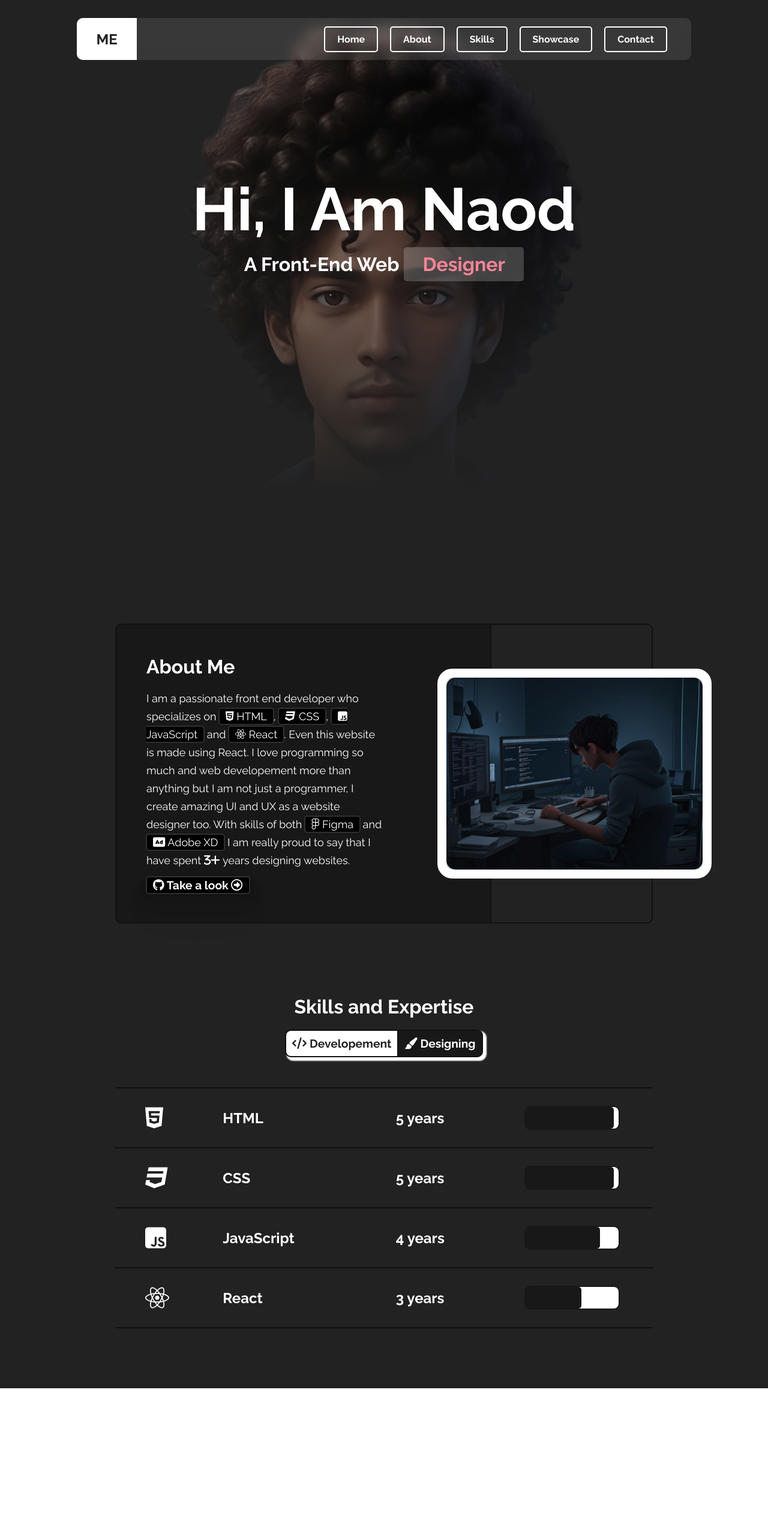
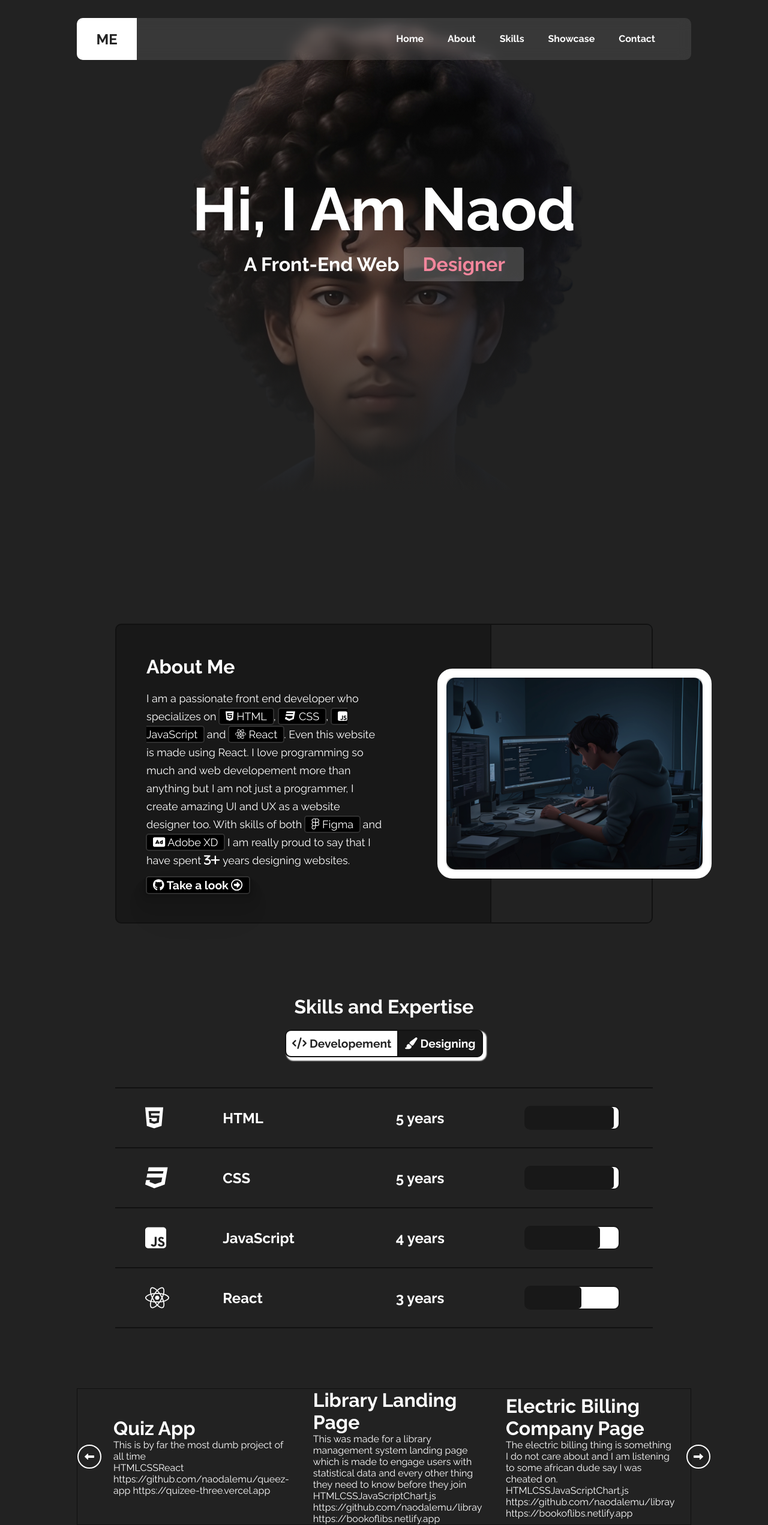
Before and after one commit to naodalemu/react-portfolio, a React (Vite) app: page / in a window 1280 px wide. Shown: the whole page at 60% size. Before the commit the page ends 2315 px from the top, so only its background shows below. Built offline with nearby package versions, Linux system fonts and the light colour scheme; grey boxes are pictures that could not be loaded.

Commit message:
Uuum this code doesn't actualluy work but I'm bored I am gonna go watch anime for a while

```diff
--- a/src/components/UI/MainNavigation.jsx
+++ b/src/components/UI/MainNavigation.jsx
@@ -3,7 +3,7 @@ import classes from "./MainNavigation.module.css"
 function MainNavigation() {
     return (
         <div className={classes.container}>
-            <h2 className={classes.logo}>ME</h2>
+            <span className={classes.logo}>ME</span>
             <ul className={classes.navContainer}>
                 <a href="#home">
                     <li className={classes.navbarLink}>Home</li>
--- a/src/components/UI/MainNavigation.module.css
+++ b/src/components/UI/MainNavigation.module.css
@@ -20,19 +20,28 @@
 }
 
 .navbarLink {
-  margin-left: 20px;
-  padding: 10px 20px;
-  border: 2px solid var(--primary-inverted);
+  margin: 10px 20px;
+  padding-bottom: 2px;
   font-weight: bold;
   border-radius: 5px;
   cursor: pointer;
+  position: relative;
 }
 
-.navbarLink:hover {
-  background: var(--primary-inverted);
-  color: var(--primary);
-  box-shadow: rgba(0, 0, 0, 0.35) 0px 5px 15px;
-  border: 2px solid var(--primary-inverted);
+.navbarLink::before{
+  content: "";
+  display: block;
+  width: 0%;
+  height: 2px;
+  background: white;
+  position: absolute;
+  left: 0px;
+  bottom: 0px;
+  transition: ease-out 300ms;
+}
+
+.navbarLink:hover::before {
+  width: 100%;
 }
 
 .navbarLink:active {
@@ -49,6 +58,8 @@
   justify-content: center;
   height: 70px;
   width: 100px;
+  font-size: 24px;
+  font-weight: bold;
 }
 
 a {
--- /dev/null
+++ b/src/components/UI/Projects.jsx
@@ -0,0 +1,23 @@
+import classes from "./Projects.module.css";
+import Quiz from "../../assets/images/darkDev.jpg"
+import Library from "../../assets/images/naod.png"
+
+function Projects(props) {
+    return (
+        <div className={classes.project}>
+            <div className={classes.imageContainer} style={{background: `url(${props.image})`}}></div>
+            <div className={classes.explanationContainer}>
+                <div className={classes.projectExplanation}>
+                    <h1 className={classes.projectName}>{props.name}</h1>
+                    <p className={classes.projectDesc}>{props.description}</p>
+                </div>
+                <div className={classes.projectAddons}>
+                    <div className={classes.projectLanguages}>{props.languages}</div>
+                    <div className={classes.projectLink}>{props.githubLink} {props.liveServer}</div>
+                </div>
+            </div>
+        </div>
+    );
+}
+
+export default Projects;
--- /dev/null
+++ b/src/components/UI/Projects.module.css
@@ -0,0 +1,3 @@
+.project {
+    margin: 0px 20px;
+}
--- a/src/components/UI/SkillSet.module.css
+++ b/src/components/UI/SkillSet.module.css
@@ -5,7 +5,7 @@
     display: flex;
     align-items: center;
     justify-content: space-between;
-    transition: 1s cubic-bezier(0.165, 0.84, 0.44, 1);
+    transition: 800ms cubic-bezier(0.165, 0.84, 0.44, 1);
     cursor: pointer;
     padding: 0px 50px;
 }
--- a/src/components/layouts/Layout.jsx
+++ b/src/components/layouts/Layout.jsx
@@ -1,6 +1,7 @@
 import MainNavigation from "../UI/MainNavigation";
 import About from "../sections/About";
 import Hero from "../sections/Hero";
+import Showcase from "../sections/Showcase";
 import Skills from "../sections/Skills";
 import classes from "./Layout.module.css";
 
@@ -11,6 +12,7 @@ function Layout() {
       <Hero />
       <About />
       <Skills />
+      <Showcase />
     </div>
   );
 }
--- /dev/null
+++ b/src/components/sections/Showcase.jsx
@@ -0,0 +1,60 @@
+import { FontAwesomeIcon } from "@fortawesome/react-fontawesome";
+import classes from "./Showcase.module.css";
+import { faLeftLong, faRightLong } from "@fortawesome/free-solid-svg-icons";
+import Projects from "../UI/Projects";
+
+function Showcase() {
+    const projectData = [
+        {
+            name: "Quiz App",
+            description: "This is by far the most dumb project of all time",
+            image: "Quiz",
+            languages: ["HTML", "CSS", "React"],
+            githubLink: "https://github.com/naodalemu/queez-app",
+            liveServer: "https://quizee-three.vercel.app",
+        },
+        {
+            name: "Library Landing Page",
+            description:
+                "This was made for a library management system landing page which is made to engage users with statistical data and every other thing they need to know before they join",
+            image: "Library",
+            languages: ["HTML", "CSS", "JavaScript", "Chart.js"],
+            githubLink: "https://github.com/naodalemu/libray",
+            liveServer: "https://bookoflibs.netlify.app",
+        },
+        {
+            name: "Electric Billing Company Page",
+            description:
+                "The electric billing thing is something I do not care about and I am listening to some african dude say I was cheated on.",
+            image: "Electric",
+            languages: ["HTML", "CSS", "JavaScript", "Chart.js"],
+            githubLink: "https://github.com/naodalemu/libray",
+            liveServer: "https://bookoflibs.netlify.app",
+        }
+    ];
+
+    return (
+        <div className={classes.showContainer}>
+            <div className={classes.toggleLeft}>
+                <FontAwesomeIcon icon={faLeftLong} />
+            </div>
+            {projectData.map((project) => {
+                return (
+                    <Projects
+                        name={project.name}
+                        description={project.description}
+                        image={project.image}
+                        languages={project.languages}
+                        githubLink={project.githubLink}
+                        liveServer={project.liveServer}
+                    />
+                );
+            })}
+            <div className={classes.toggleRight}>
+                <FontAwesomeIcon icon={faRightLong} />
+            </div>
+        </div>
+    );
+}
+
+export default Showcase;
--- /dev/null
+++ b/src/components/sections/Showcase.module.css
@@ -0,0 +1,23 @@
+.showContainer {
+    width: 80%;
+    border: 1px solid var(--about-border);
+    display: flex;
+    align-items: center;
+}
+
+.toggleLeft, .toggleRight {
+    border: 2px solid var(--primary-inverted);
+    width: 40px;
+    height: 40px;
+    display: flex;
+    justify-content: center;
+    align-items: center;
+    padding: 10px;
+    border-radius: 50%;
+    cursor: pointer;
+}
+
+.toggleLeft:hover, .toggleRight:hover {
+    background: var(--primary-inverted);
+    color: var(--primary);
+}
```
